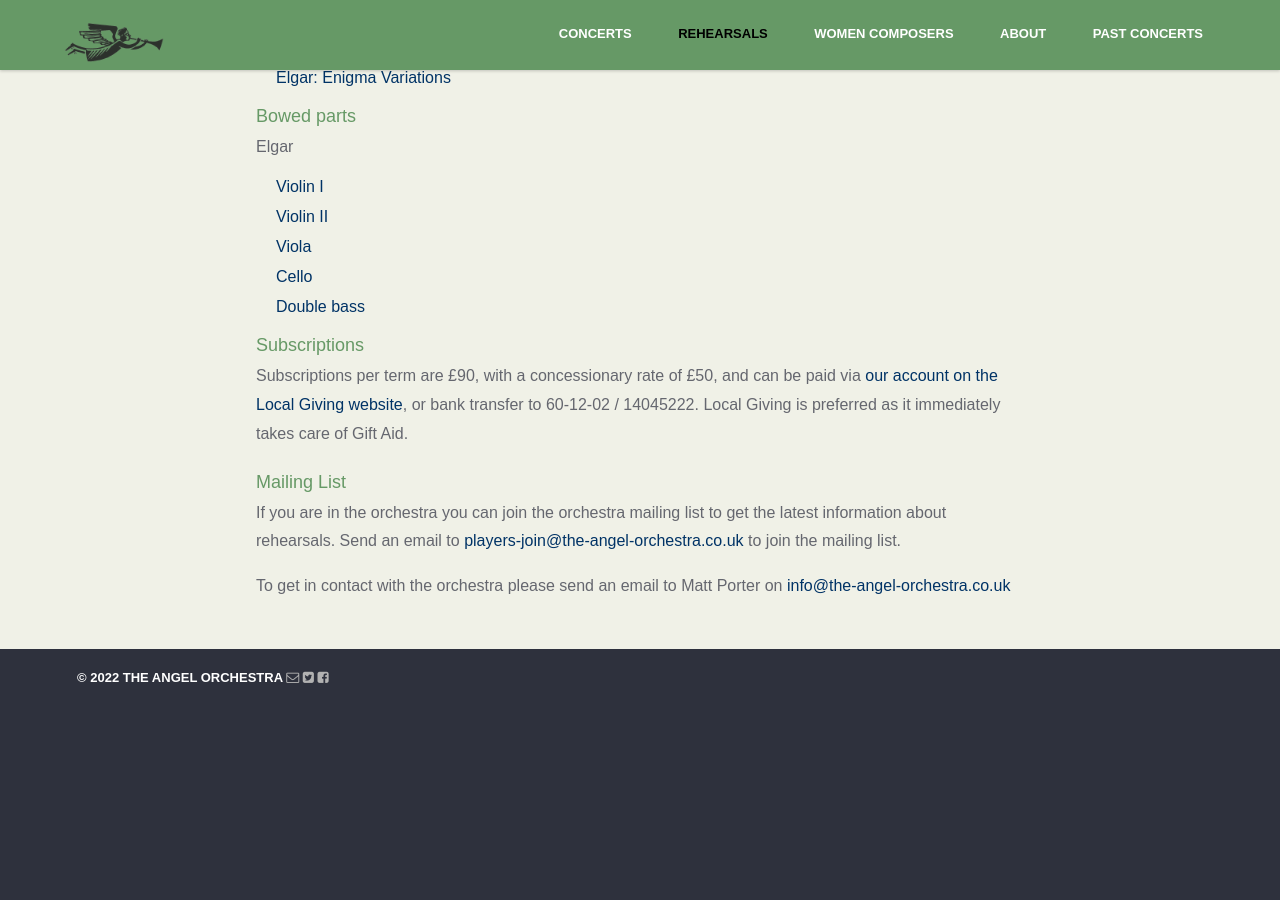
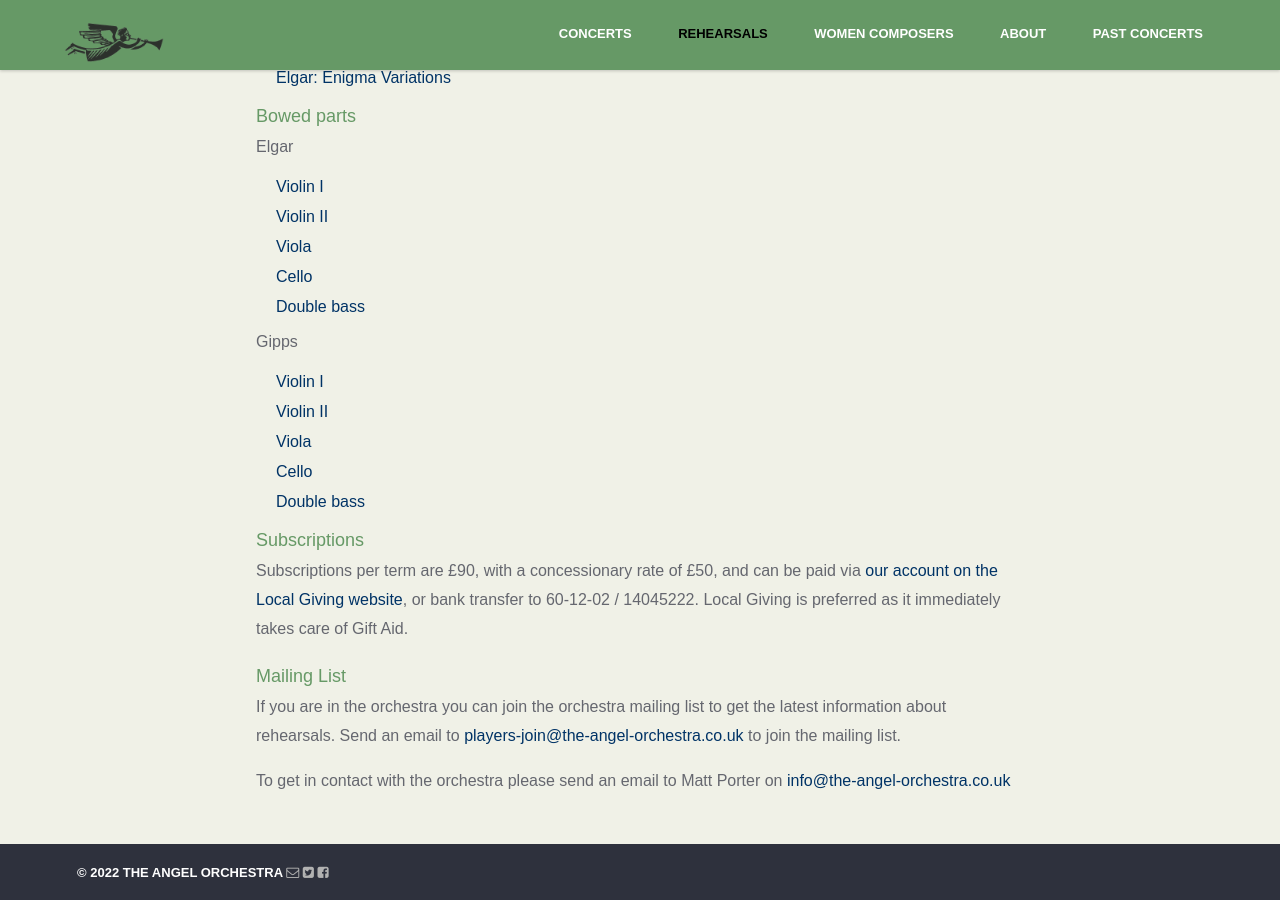
Before and after one commit to the-angel-orchestra/the-angel-orchestra.github.io, a Jekyll site: the page built from rehearsals/index.html, in a window 1280 px wide and 900 px high, scrolled down 1176 px. Built offline with Jekyll 4.4.1, drawn with Linux system fonts in a browser that asks for light colours; nearby versions of some CDN libraries; some web fonts are replaced; before the commit the page ends 1882 px from its top, so only the background shows below that.

Commit message:
Add new parts

```diff
--- a/rehearsals/index.html
+++ b/rehearsals/index.html
@@ -45,6 +45,15 @@ img-src: sbk.jpeg
                 <li><a href="/assets/images/Enigma_vcl_bowed.pdf">Cello</a></li>
                 <li><a href="/assets/images/Enigma_cb_bowed.pdf">Double bass</a></li>
             </ul>
+
+            <p>Gipps</p>
+            <ul>
+                <li><a href="/assets/images/Gipps Cringlemire vln1.pdf">Violin I</a></li>
+                <li><a href="/assets/images/Gipps Cringlemire vln2.pdf">Violin II</a></li>
+                <li><a href="/assets/images/Gipps Cringlemire vla.pdf">Viola</a></li>
+                <li><a href="/assets/images/Gipps Cringlemire vcl.pdf">Cello</a></li>
+                <li><a href="/assets/images/Gipps Cringlemire cb.pdf">Double bass</a></li>
+            </ul>
     </div>
     <div id='stacks_in_127_page0' class='stacks_in markdown_stack'>
 
```
Also changed, not shown: 5 other files.
